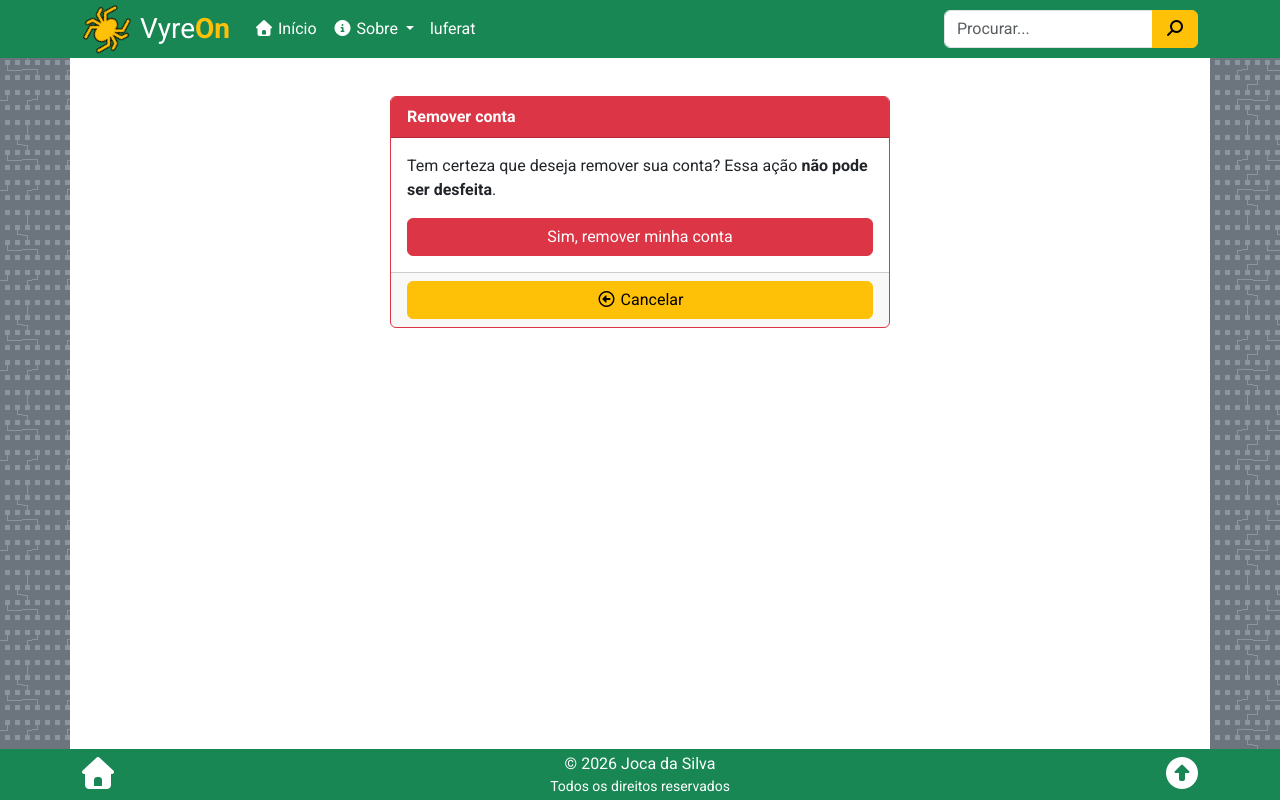
After one commit to Luferat/vyreon2, a Django app: page /profile/delete/ in a window 1280 px wide. The commit adds this page. Run offline with Django 5.2, Linux system fonts and the light colour scheme; a user stored in the database is signed in; some libraries are stand-ins or nearby versions.

Commit message:
Remover conta ok

```diff
--- /dev/null
+++ b/vyreon/templates/user/delete_account.html
@@ -0,0 +1,18 @@
+{% extends '_base.html' %}
+{% block maincontent %}
+<div class="card my-4 border-danger" style="max-width: 500px; margin: auto;">
+    <div class="card-header text-bg-danger"><strong>Remover conta</strong></div>
+    <div class="card-body">
+        <p>Tem certeza que deseja remover sua conta? Essa ação <strong>não pode ser desfeita</strong>.</p>
+        <form method="POST">
+            {% csrf_token %}
+            <button type="submit" class="btn btn-danger w-100">Sim, remover minha conta</button>
+        </form>
+    </div>
+    <div class="card-footer d-grid">
+        <a href="{% url 'edit_profile' %}" class="btn btn-warning">
+            <i class="fa-regular fa-circle-left fa-fw"></i> Cancelar
+        </a>
+    </div>
+</div>
+{% endblock %}
--- a/vyreon/templates/user/edit_profile.html
+++ b/vyreon/templates/user/edit_profile.html
@@ -1,3 +1,4 @@
+{# vyreon\templates\user\edit_profile.html #}
 {% extends '_base.html' %}
 {% load widget_tweaks %}
 {% block maincontent %}
@@ -22,6 +23,10 @@
                 {% render_field form.email class="form-control" placeholder="E-mail" type="email" %}
             </div>
             <button type="submit" class="btn btn-primary">Salvar</button>
+            <hr>
+            <a href="{% url 'delete_account' %}" class="btn btn-danger w-100">
+                <i class="fa-solid fa-user-xmark fa-fw"></i> Remover minha conta
+            </a>
         </form>
     </div>
     <div class="card-footer d-grid">
--- a/vyreon/urls.py
+++ b/vyreon/urls.py
@@ -14,6 +14,7 @@ urlpatterns = [
     path('profile/edit/', views.edit_profile, name='edit_profile'),
     path('register/', views.register, name='register'),
     path('profile/password/', views.change_password, name='change_password'),
+    path('profile/delete/', views.delete_account, name='delete_account'),
 
     # Fluxo do RESET da senha
     path('reset/', auth_views.PasswordResetView.as_view(template_name='user/password_reset.html'), name='password_reset'),
--- a/vyreon/views.py
+++ b/vyreon/views.py
@@ -23,6 +23,8 @@ def profile(request):
     return render(request, 'user/profile.html', context)
 
 # Editar perfil do usuário logado
+
+
 @login_required
 def edit_profile(request):
     if request.method == 'POST':
@@ -62,3 +64,11 @@ def change_password(request):
     else:
         form = PasswordChangeForm(request.user)
     return render(request, 'user/change_password.html', {'form': form})
+
+# Remover conta
+@login_required
+def delete_account(request):
+    if request.method == 'POST':
+        request.user.delete()
+        return redirect('home')
+    return render(request, 'user/delete_account.html')
```
Also changed, not shown: db.sqlite3.
